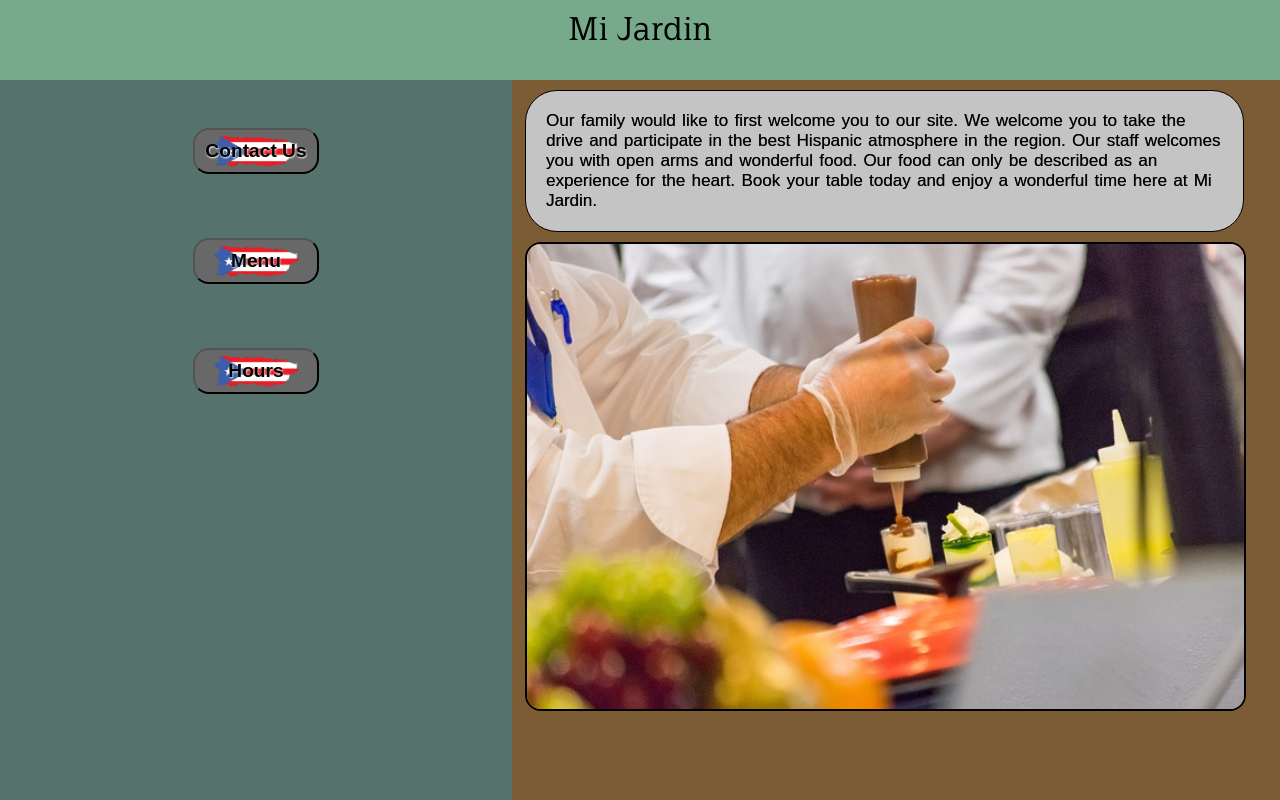
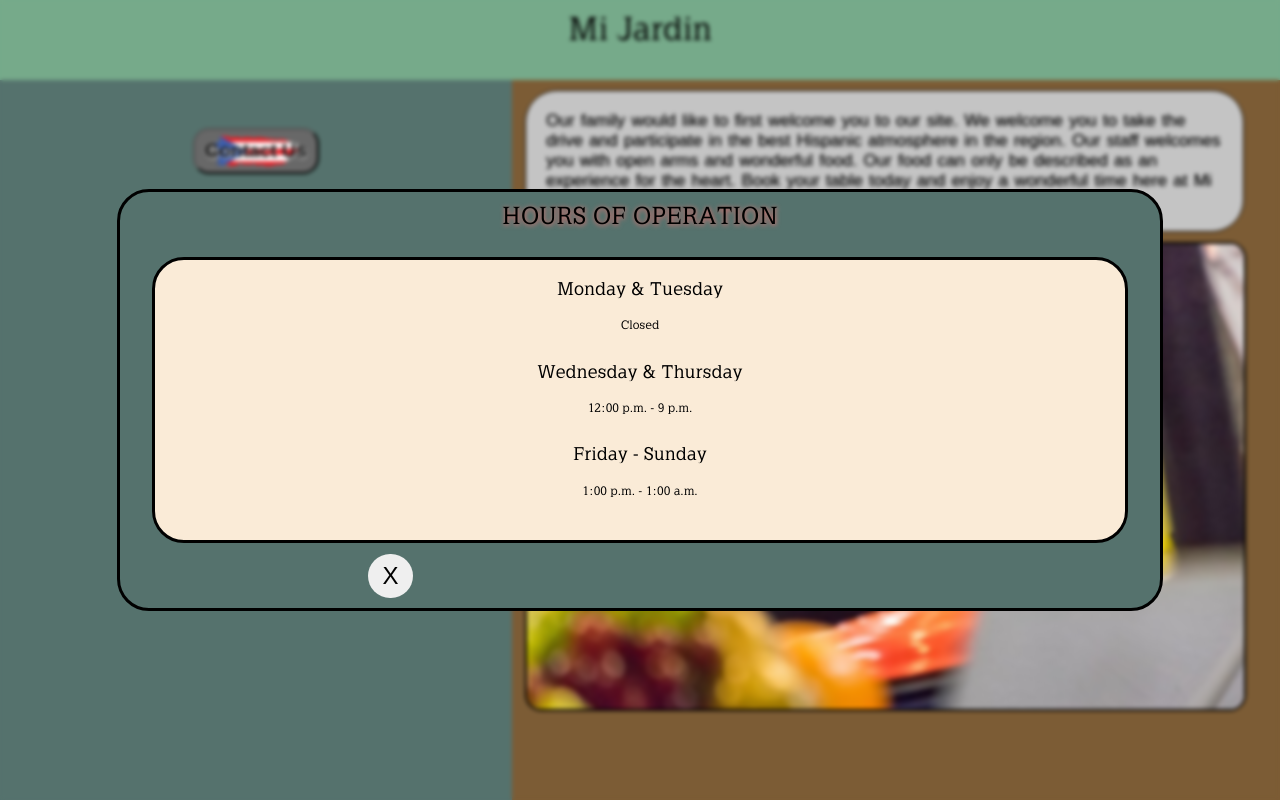
Before and after one commit to telepath01/Restaurant-Page, a website built with webpack: page dist/index.html in a window 1280 px wide. Both pictures are taken after a click on the button "Hours". Built offline with nearby package versions, Linux system fonts and the light colour scheme.

Commit message:
Hour Modal
completed the hours module.

```diff
--- a/src/contactModal.js
+++ b/src/contactModal.js
@@ -3,6 +3,7 @@
 
 const ContactModal = (function () {
   const elementsArray = [];
+  const modalContainer = elementsArray[0];
   const bodyElement = document.body;
   const elementCreator = (arr, type, className) => {
     const divElement = document.createElement(type);
@@ -89,14 +90,16 @@
   const ConatactListiner = () => {
     elementsArray[16].addEventListener('click', () => {
       elementsArray[0].style.display = 'none';
+      elementsArray[1].style.display = 'none';
     });
     elementsArray[15].addEventListener('click', (event) => {
       alert('Thank You for your comment');
       elementsArray[0].style.display = 'none';
+      elementsArray[1].style.display = 'none';
       event.preventDefault();
     });
   };
   elementIdentifier();
-  return { elementsArray, ConatactListiner };
+  return { elementsArray, ConatactListiner, elementCreator, modalContainer };
 })();
 export default ContactModal;
--- /dev/null
+++ b/src/hoursModal.js
@@ -0,0 +1,59 @@
+' use strict';
+import ContactModal from './contactModal';
+
+const HoursModal = (function () {
+  const hourElementsArray = [];
+
+  const hoursModalElements = () => {
+    ContactModal.elementCreator(hourElementsArray, 'div', 'hours-container'),
+      ContactModal.elementCreator(hourElementsArray, 'h1', 'hours-heading'),
+      ContactModal.elementCreator(hourElementsArray, 'div', 'hours-body'),
+      ContactModal.elementCreator(hourElementsArray, 'p', 'days'),
+      ContactModal.elementCreator(hourElementsArray, 'p', 'hrs'),
+      ContactModal.elementCreator(hourElementsArray, 'p', 'days'),
+      ContactModal.elementCreator(hourElementsArray, 'p', 'hrs'),
+      ContactModal.elementCreator(hourElementsArray, 'p', 'days'),
+      ContactModal.elementCreator(hourElementsArray, 'p', 'hrs'),
+      ContactModal.elementCreator(hourElementsArray, 'button', 'hours-close');
+  };
+  hoursModalElements();
+  const elementContentCreator = (element, content) => {
+    element.textContent = content;
+    return element;
+  };
+
+  const hoursRender = () => {
+    ContactModal.elementsArray[0].append(hourElementsArray[0]);
+    hourElementsArray[0].append(
+      hourElementsArray[1],
+      hourElementsArray[2],
+      hourElementsArray[9]
+    ),
+      hourElementsArray[2].append(
+        hourElementsArray[3],
+        hourElementsArray[4],
+        hourElementsArray[5],
+        hourElementsArray[6],
+        hourElementsArray[7],
+        hourElementsArray[8]
+      );
+    elementContentCreator(hourElementsArray[1], 'HOURS OF OPERATION'),
+      elementContentCreator(hourElementsArray[3], 'Monday & Tuesday'),
+      elementContentCreator(hourElementsArray[4], 'Closed'),
+      elementContentCreator(hourElementsArray[5], 'Wednesday & Thursday'),
+      elementContentCreator(hourElementsArray[6], '12:00 p.m. - 9 p.m.'),
+      elementContentCreator(hourElementsArray[7], 'Friday - Sunday'),
+      elementContentCreator(hourElementsArray[8], '1:00 p.m. - 1:00 a.m.'),
+      elementContentCreator(hourElementsArray[9], 'X');
+  };
+
+  const hoursListener = () => {
+    hourElementsArray[9].addEventListener('click', () => {
+      ContactModal.elementsArray[0].style.display = 'none';
+      hourElementsArray[0].style.display = 'none';
+    });
+  };
+
+  return { hoursRender, hourElementsArray, hoursListener };
+})();
+export default HoursModal;
--- a/src/index.js
+++ b/src/index.js
@@ -3,6 +3,7 @@
 import LoadPage from './load-page';
 import SidebarElements from './sidebar-creator';
 import ContactModal from './contactModal';
+import HoursModal from './hoursModal';
 
 const PageFunction = (function () {
   const landingPageRender = () => {
@@ -10,6 +11,8 @@
     SidebarElements.renderButtons();
     SidebarElements.contactUsListiner();
     ContactModal.ConatactListiner();
+    HoursModal.hoursRender();
+    HoursModal.hoursListener();
   };
   return { landingPageRender };
 })();
--- a/src/sidebar-creator.js
+++ b/src/sidebar-creator.js
@@ -1,6 +1,7 @@
 'use strict';
 import LoadPage from './load-page';
 import ContactModal from './contactModal';
+import HoursModal from './hoursModal';
 
 const SidebarElements = (function () {
   const sidebarBtnArr = [];
@@ -28,6 +29,11 @@
   const contactUsListiner = () => {
     sidebarBtnArr[0].addEventListener('click', () => {
       ContactModal.elementsArray[0].style.display = 'flex';
+      ContactModal.elementsArray[1].style.display = 'grid';
+    });
+    sidebarBtnArr[2].addEventListener('click', () => {
+      ContactModal.elementsArray[0].style.display = 'flex';
+      HoursModal.hourElementsArray[0].style.display = 'grid';
     });
   };
 
--- a/src/style.css
+++ b/src/style.css
@@ -123,8 +123,8 @@
 /* MODAL Containers Starts here*/
 /* Contact Modal */
 .contact-modal-container {
-  backdrop-filter: blur(10px);
-  display: none;
+  backdrop-filter: blur(2px);
+  display: none; /* This needs to be none after completion*/
   justify-content: center;
   position: absolute;
   z-index: 1;
@@ -137,7 +137,7 @@
   row-gap: 10px;
   border: 3px solid #000000;
   border-radius: 2rem;
-  display: grid;
+  display: none;
   align-self: center;
   background-color: #55726d;
   height: 50%;
@@ -182,3 +182,58 @@
   margin-left: 15rem;
   margin-bottom: 1rem;
 }
+
+/* Hours Modal start here
+
+*/
+.hours-container {
+  padding: 0.5rem;
+  row-gap: 1px;
+  border: 3px solid #000000;
+  border-radius: 2rem;
+  display: none; /* This needs to be none after completion*/
+  align-self: center;
+  background-color: #55726d;
+  height: 50%;
+  width: 80%;
+  grid-template-rows: 2em 1fr 2em;
+}
+.hours-heading {
+  font-family: 'Latina';
+  text-shadow: 0.5px 0.5px 5px rgb(250, 111, 111);
+  text-align: center;
+  font-size: 1.5rem;
+}
+.hours-body {
+  display: grid;
+  padding: 1em;
+  grid-template-rows: repeat(6, 1fr);
+  background-color: antiquewhite;
+  border: 3px solid black;
+  border-radius: 2rem;
+  margin: 1.5em;
+}
+.hrs,
+.days {
+  font-family: 'Latina';
+  text-align: center;
+}
+
+.hrs {
+  font-size: 12px;
+}
+.days {
+  font-size: 18px;
+  font-weight: 700;
+}
+.hours-close {
+  align-self: center;
+  height: fit-content;
+  width: 2.8rem;
+  font-size: 1.5rem;
+  padding: 0.5rem;
+  border: none;
+  border-radius: 20rem;
+  margin-left: 15rem;
+  margin-bottom: 1rem;
+}
--- a/webpack.config.js
+++ b/webpack.config.js
@@ -8,6 +8,7 @@
     load: './src/load-page.js',
     sidebar: './src/sidebar-creator.js',
     contactModal: './src/contactModal.js',
+    hoursModal: './src/hoursModal.js',
   },
   devtool: 'inline-source-map',
   devServer: {
```
Also changed, not shown: dist/contactModal.bundle.js, dist/hoursModal.bundle.js (added), dist/index.html, dist/sidebar.bundle.js, 1 other file.
